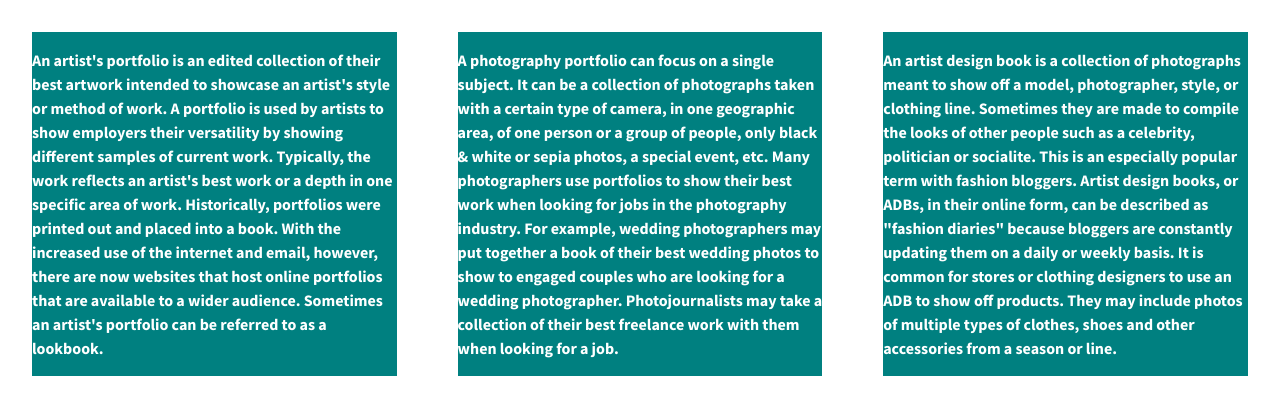
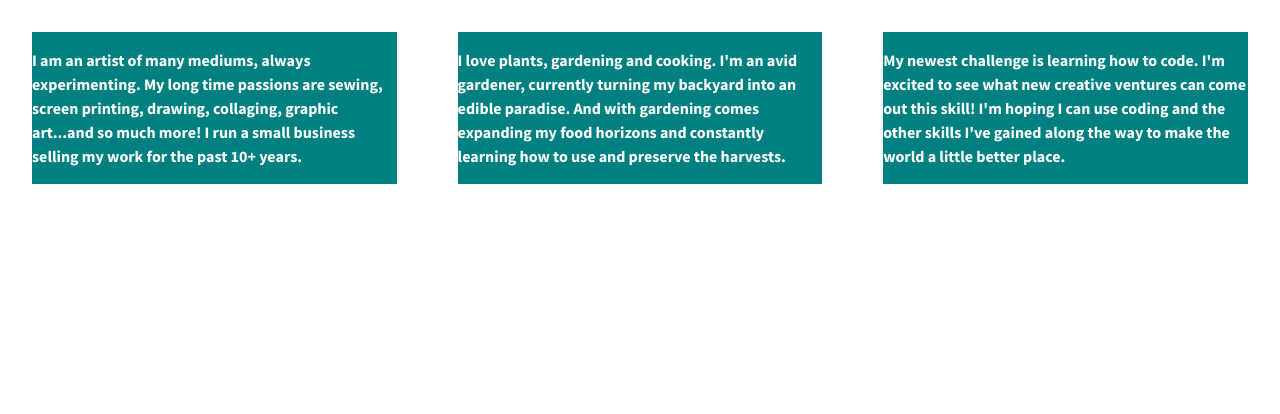
Before and after one commit to raygunindustries/coding-responsive-websites, a plain HTML site: page 07.01-206-divs-flexbox-starter/index.html in a window 1280 px wide. Drawn offline with nearby package versions, Linux system fonts and the light colour scheme.

Commit message:
personalized the information

```diff
--- a/07.01-206-divs-flexbox-starter/index.html
+++ b/07.01-206-divs-flexbox-starter/index.html
@@ -23,13 +23,13 @@
 
         <section class="wrapper">
             <div class="div-1">
-                <p>An artist's portfolio is an edited collection of their best artwork intended to showcase an artist's style or method of work. A portfolio is used by artists to show employers their versatility by showing different samples of current work. Typically, the work reflects an artist's best work or a depth in one specific area of work. Historically, portfolios were printed out and placed into a book. With the increased use of the internet and email, however, there are now websites that host online portfolios that are available to a wider audience. Sometimes an artist's portfolio can be referred to as a lookbook.</p>
+                <p>I am an artist of many mediums, always experimenting.  My long time passions are sewing, screen printing, drawing, collaging, graphic art...and so much more!  I run a small business selling my work for the past 10+ years.</p>
             </div>
             <div class="div-2">
-                <p>A photography portfolio can focus on a single subject. It can be a collection of photographs taken with a certain type of camera, in one geographic area, of one person or a group of people, only black & white or sepia photos, a special event, etc. Many photographers use portfolios to show their best work when looking for jobs in the photography industry. For example, wedding photographers may put together a book of their best wedding photos to show to engaged couples who are looking for a wedding photographer. Photojournalists may take a collection of their best freelance work with them when looking for a job.</p>
+                <p>I love plants, gardening and cooking.  I'm an avid gardener, currently turning my backyard into an edible paradise.  And with gardening comes expanding my food horizons and constantly learning how to use and preserve the harvests.</p>
             </div>
             <div class="div-3">
-                <p>An artist design book is a collection of photographs meant to show off a model, photographer, style, or clothing line. Sometimes they are made to compile the looks of other people such as a celebrity, politician or socialite. This is an especially popular term with fashion bloggers. Artist design books, or ADBs, in their online form, can be described as "fashion diaries" because bloggers are constantly updating them on a daily or weekly basis. It is common for stores or clothing designers to use an ADB to show off products. They may include photos of multiple types of clothes, shoes and other accessories from a season or line.</p>
+                <p>My newest challenge is learning how to code.  I'm excited to see what new creative ventures can come out this skill! I'm hoping I can use coding and the other skills I've gained along the way to make the world a little better place.</p>
             </div>
         </section>
 
```
